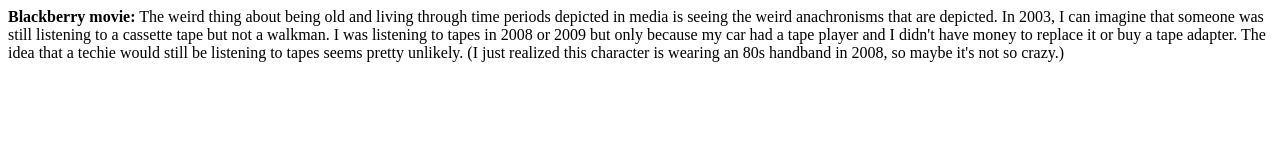
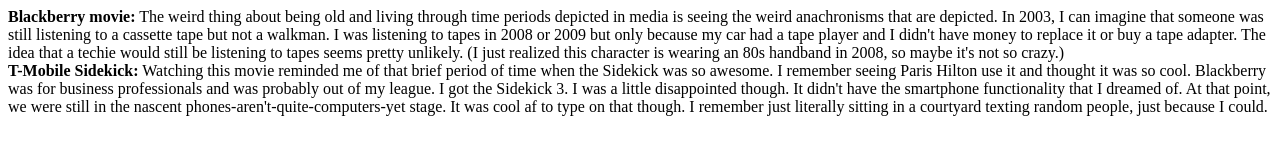
Before and after one commit to olnog/olnog.github.io, a plain HTML site: page index.html in a window 1280 px wide. Drawn offline with nearby package versions, Linux system fonts and the light colour scheme.

Commit message:
sidekick

```diff
--- a/index.html
+++ b/index.html
@@ -47,6 +47,8 @@
 	<body>
     <div>
       <b>Blackberry movie:</b> The weird thing about being old and living through time periods depicted in media is seeing the weird anachronisms that are depicted. In 2003, I can imagine that someone was still listening to a cassette tape but not a walkman.  I was listening to tapes in 2008 or 2009 but only because my car had a tape player and I didn't have money to replace it or buy a tape adapter. The idea that a techie would still be listening to tapes seems pretty unlikely.  (I just realized this character is wearing an 80s handband in 2008, so maybe it's not so crazy.)
+    </div><div>
+      <b>T-Mobile Sidekick:</b> Watching this movie reminded me of that brief period of time when the Sidekick was so awesome. I remember seeing Paris Hilton use it and thought it was so cool. Blackberry was for business professionals and was probably out of my league. I got the Sidekick 3. I was a little disappointed though. It didn't have the smartphone functionality that I dreamed of. At that point, we were still in the nascent phones-aren't-quite-computers-yet stage. It was cool af to type on that though. I remember just literally sitting in a courtyard texting random people, just because I could.
     </div>
     <script src='https://code.jquery.com/jquery-3.6.1.js'></script>
     <script src='js.js'></script>
```
